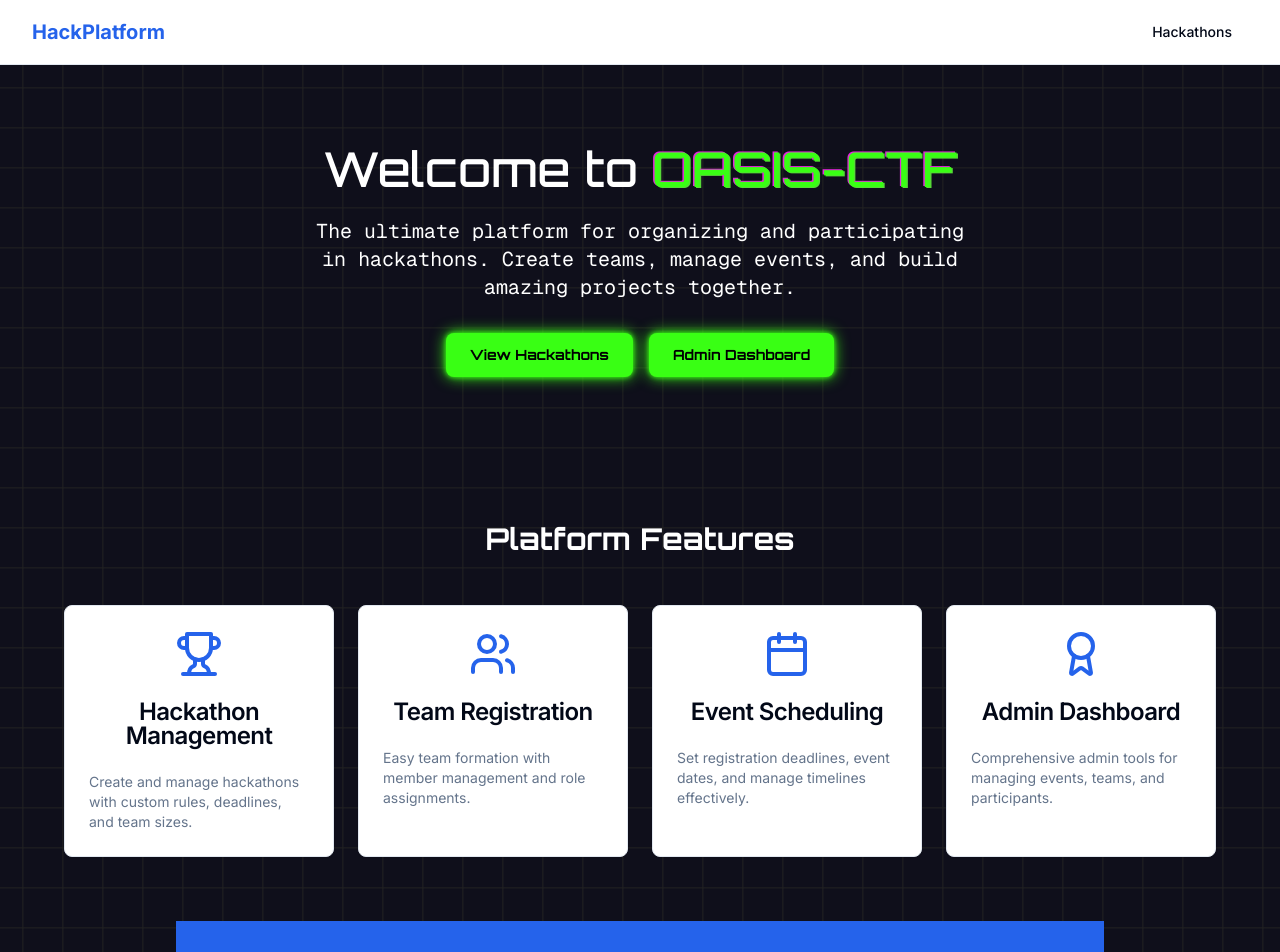
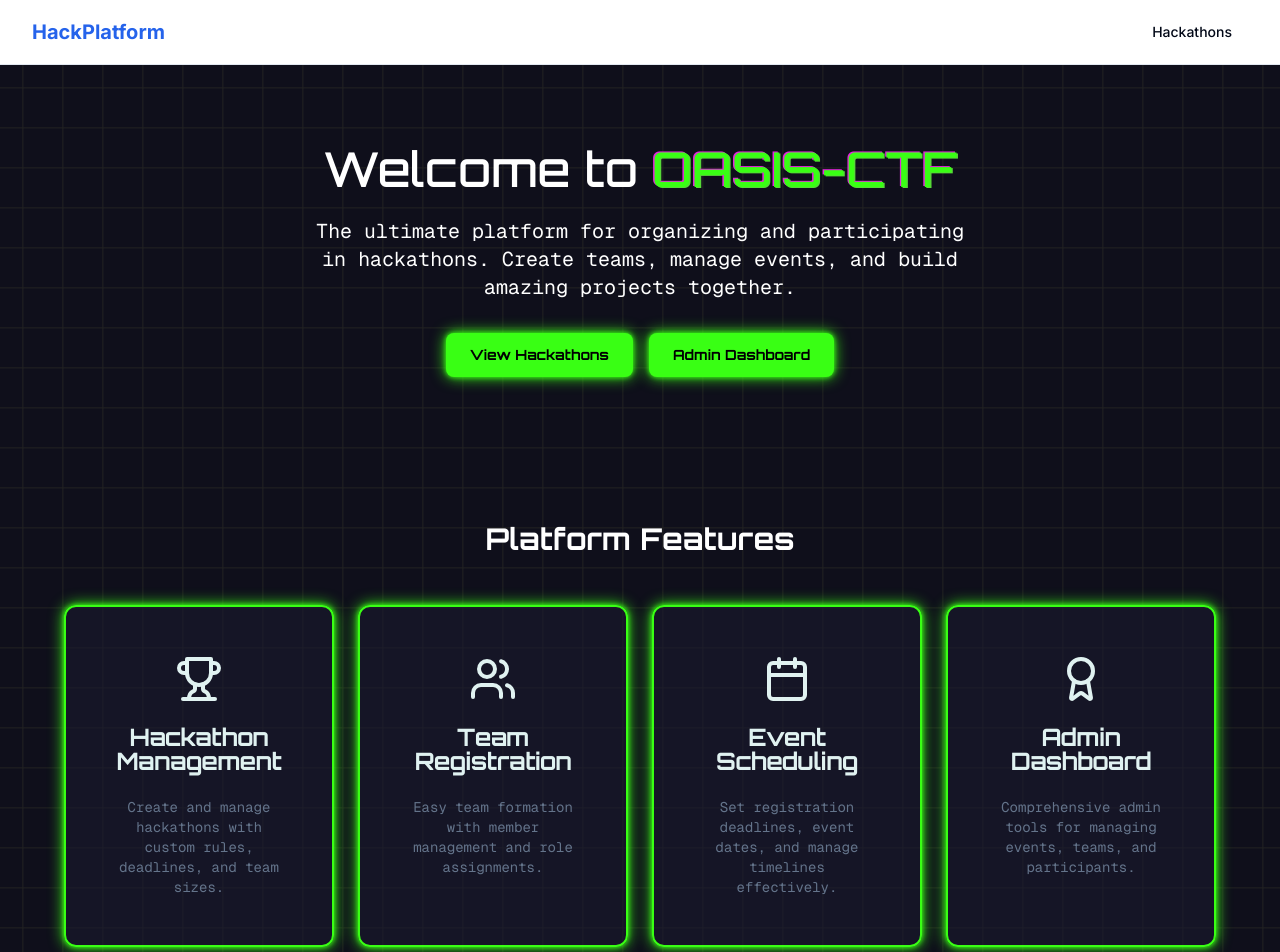
Before and after one commit to gehirudm/oasis-duothan, a Next.js app: page / in a window 1280 px wide. Shown: the top 952 px of the page. Built offline with nearby package versions, Linux system fonts and the light colour scheme; no server answers.

Commit message:
added button styles

```diff
--- a/app/globals.css
+++ b/app/globals.css
@@ -176,3 +176,21 @@ p {
 h1, h2{
   font-family: 'Orbitron', sans-serif;
 }
+
+.neon-box {
+  background-color: #1a1a2e96; /* dark card-like bg */
+  border: 2px solid #39ff14; /* neon green border */
+  border-radius: 12px;
+  padding: 1.5rem;
+  color: #e0f2f1;
+  box-shadow:
+    0 0 5px #39ff14,
+    0 0 15px #39ff14;
+  transition: box-shadow 0.3s ease;
+}
+
+.neon-box:hover {
+  box-shadow:
+    0 0 10px #39ff14,
+    0 0 20px #39ff14;
+}
--- a/app/page.tsx
+++ b/app/page.tsx
@@ -36,48 +36,47 @@ export default function HomePage() {
         <div className="max-w-6xl mx-auto">
           <h2 className="text-3xl font-bold text-center mb-12">Platform Features</h2>
           <div className="grid md:grid-cols-2 lg:grid-cols-4 gap-6">
-            <Card>
+            <Card className="neon-box">
               <CardHeader className="text-center">
-                <Trophy className="h-12 w-12 text-primary mx-auto mb-4" />
-                <CardTitle>Hackathon Management</CardTitle>
+                <Trophy className="h-12 w-12 text-green mx-auto mb-4" />
+                <CardTitle className="font-orbitron">Hackathon Management</CardTitle>
               </CardHeader>
               <CardContent>
-                <CardDescription>
-                  Create and manage hackathons with custom rules, deadlines, and team sizes.
+                <CardDescription><p className="text-center">Create and manage hackathons with custom rules, deadlines, and team sizes.</p>
+
                 </CardDescription>
               </CardContent>
             </Card>
 
-            <Card>
+            <Card className="neon-box">
               <CardHeader className="text-center">
-                <Users className="h-12 w-12 text-primary mx-auto mb-4" />
-                <CardTitle>Team Registration</CardTitle>
+                <Users className="h-12 w-12 text-green mx-auto mb-4" />
+                <CardTitle className="font-orbitron">Team Registration</CardTitle>
               </CardHeader>
               <CardContent>
-                <CardDescription>Easy team formation with member management and role assignments.</CardDescription>
+                <CardDescription><p className="text-center">Easy team formation with member management and role assignments.</p></CardDescription>
               </CardContent>
             </Card>
 
-            <Card>
+            <Card className="neon-box">
               <CardHeader className="text-center">
-                <Calendar className="h-12 w-12 text-primary mx-auto mb-4" />
-                <CardTitle>Event Scheduling</CardTitle>
+                <Calendar className="h-12 w-12 text-green mx-auto mb-4" />
+                <CardTitle className="font-orbitron">Event Scheduling</CardTitle>
               </CardHeader>
               <CardContent>
-                <CardDescription>
-                  Set registration deadlines, event dates, and manage timelines effectively.
+                <CardDescription><p className="text-center">Set registration deadlines, event dates, and manage timelines effectively.</p>
                 </CardDescription>
               </CardContent>
             </Card>
 
-            <Card>
+            <Card className="neon-box">
               <CardHeader className="text-center">
-                <Award className="h-12 w-12 text-primary mx-auto mb-4" />
-                <CardTitle>Admin Dashboard</CardTitle>
+                <Award className="h-12 w-12 text-green mx-auto mb-4" />
+                <CardTitle className="font-orbitron">Admin Dashboard</CardTitle>
               </CardHeader>
               <CardContent>
-                <CardDescription>
-                  Comprehensive admin tools for managing events, teams, and participants.
+                <CardDescription><p className="text-center">Comprehensive admin tools for managing events, teams, and participants.</p>
+
                 </CardDescription>
               </CardContent>
             </Card>
```
